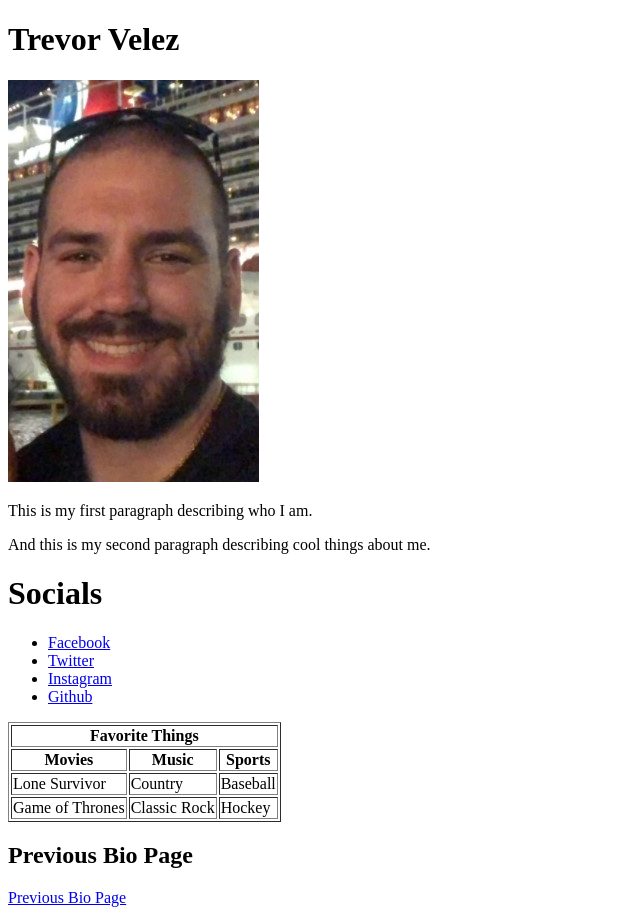
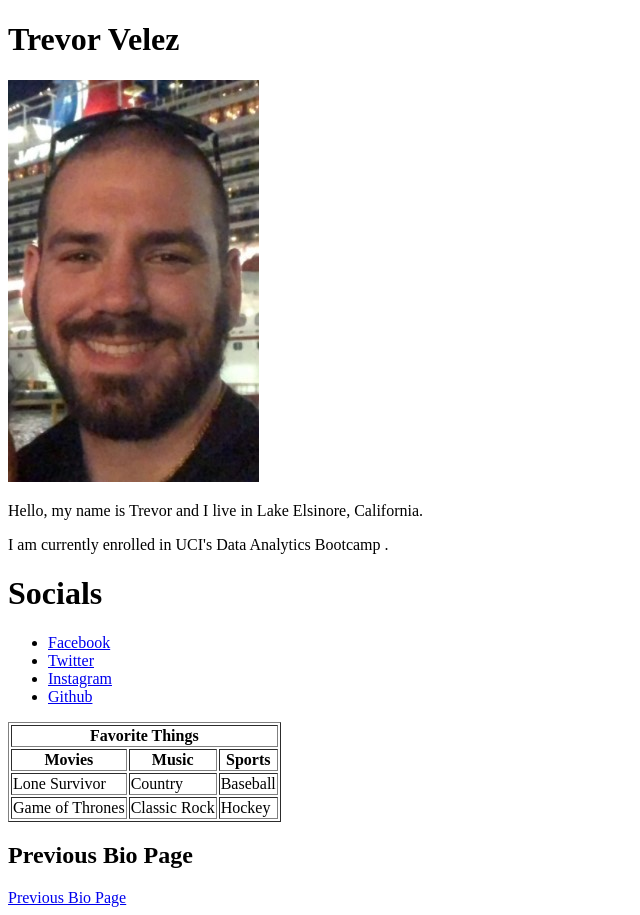
Before and after one commit to Trevor-Velez/Trevor-Velez, a plain HTML site: page index.html in a window 1280 px wide. Shown: the whole page, without its empty margins (0-640 px from the left). Drawn offline with Linux system fonts and the light colour scheme.

Commit message:
Changed paragraphs

```diff
--- a/index.html
+++ b/index.html
@@ -11,8 +11,8 @@
 
   <img src="headshot.jpg" alt="Headshot" />
 <br>
-  <p>This is my first paragraph describing who I am.</p>
-  <p>And this is my second paragraph describing cool things about me.</p>
+  <p>Hello, my name is Trevor and I live in Lake Elsinore, California.</p>
+  <p>I am currently enrolled in UCI's Data Analytics Bootcamp .</p>
 
 <h1>Socials</h1>
 <ul>
```
